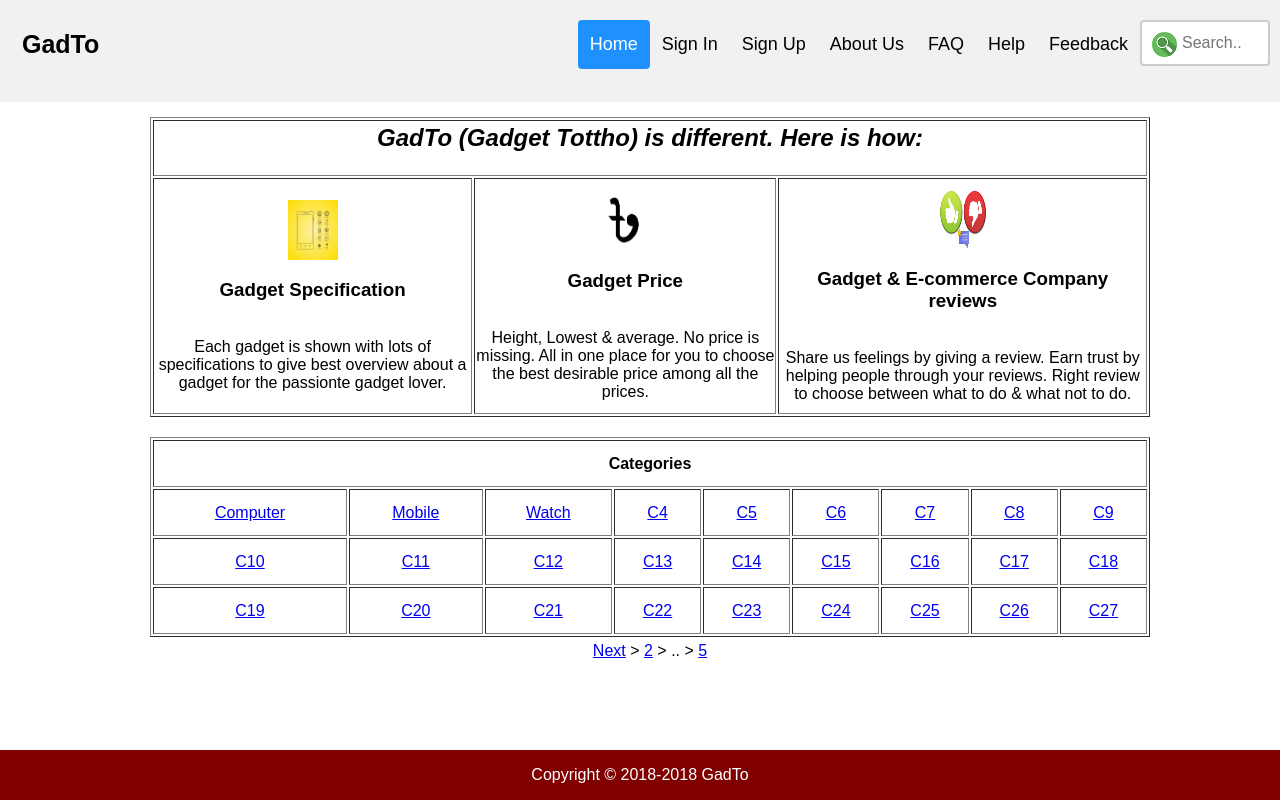
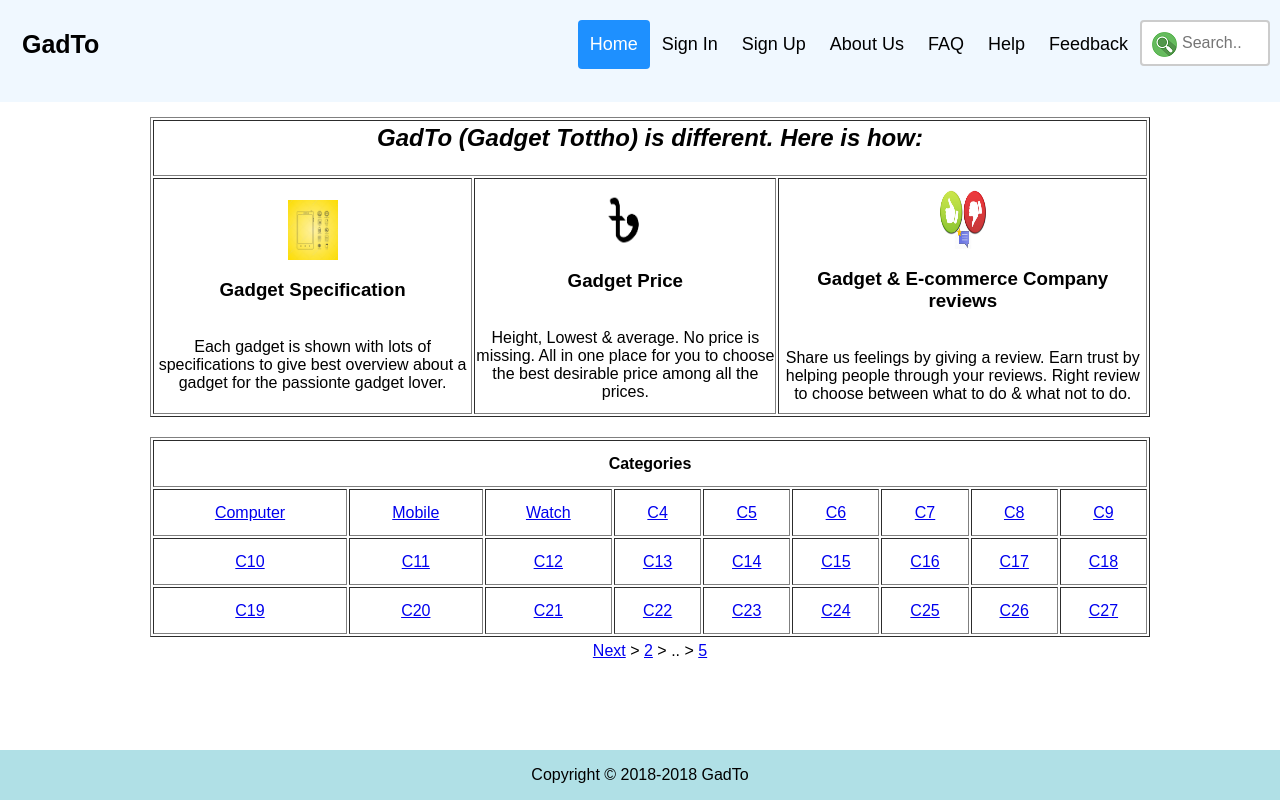
Before and after one commit to rashedrahat/this-GadTo, a PHP site: page / in a window 1280 px wide. Run offline with PHP 8.4, Linux system fonts and the light colour scheme.

Commit message:
Header & Footer colour changed.

```diff
--- a/footer.php
+++ b/footer.php
@@ -8,8 +8,8 @@
    left: 0;
    bottom: 0;
    width: 100%;
-   background-color: maroon;
-   color: white;
+   background-color: powderblue;
+   color: black;
    text-align: center;
 }
 </style>
--- a/header.php
+++ b/header.php
@@ -12,7 +12,7 @@
 
 .header {
   overflow: hidden;
-  background-color: #f1f1f1;
+  background-color: aliceblue;
   padding: 20px 10px;
 }
 
```
